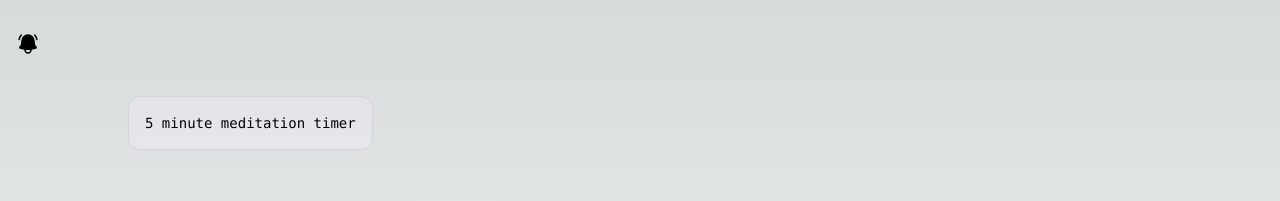
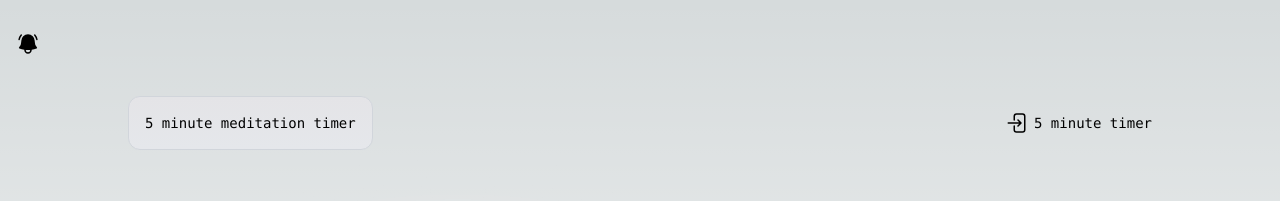
Before and after one commit to jbgf/5minutestimer, a Next.js app: page /5-minute-meditation-timer in a window 1280 px wide. Shown: the top 201 px of the page. Built offline with nearby package versions, Linux system fonts and the light colour scheme; no server answers.

Commit message:
feat: meditation 内页到首页

```diff
--- /dev/null
+++ b/app/components/home-icon.tsx
@@ -0,0 +1,8 @@
+'use client'
+import { ArrowRightEndOnRectangleIcon, HomeModernIcon } from "@heroicons/react/24/solid";
+
+export default function HomeIcon () {
+  return (
+    <ArrowRightEndOnRectangleIcon onClick={() => window.open('/', '_blank')} className="w-6  mr-1" />
+  )
+}
--- a/app/page.tsx
+++ b/app/page.tsx
@@ -9,6 +9,6 @@ dayjs.extend(duration);
 
 export default function Page() {
   return (
-    <Template />
+    <Template isHomePage />
   );
 }
--- a/app/server-component/template.tsx
+++ b/app/server-component/template.tsx
@@ -1,12 +1,15 @@
 import dayjs from "dayjs";
 import duration from 'dayjs/plugin/duration'
 import Timer from "../timer";
+import { HomeModernIcon } from "@heroicons/react/24/solid";
+import HomeIcon from "../components/home-icon";
 dayjs.extend(duration);
 
 interface IProps {
   type?: string;
   autoStart?: boolean
   src?: string;
+  isHomePage?: boolean;
 }
 
 export default function Template(props: IProps) {
@@ -16,7 +19,7 @@ export default function Template(props: IProps) {
         <h1 className="fixed left-0 top-0 flex w-full justify-center border-b border-gray-300 bg-gradient-to-b from-zinc-200 pb-6 pt-8 backdrop-blur-2xl dark:border-neutral-800 dark:bg-zinc-800/30 dark:from-inherit lg:static lg:w-auto  lg:rounded-xl lg:border lg:bg-gray-200 lg:p-4 lg:dark:bg-zinc-800/30">
           {`5 minute${props.type ? ` ${props.type}` : ''} timer`}
         </h1>
-
+        {!props.isHomePage && <span className="flex items-center cursor-pointer"><HomeIcon /> <a className="whitespace-nowrap" href="/" target="_blank" title="back to home page">5 minute timer</a></span>}
       </div>
 
       <div className="relative w-[365px] flex place-items-center before:absolute before:h-[300px] before:w-full sm:before:w-[480px] before:-translate-x-1/2 before:rounded-full before:bg-gradient-radial before:from-white before:to-transparent before:blur-2xl before:content-[''] after:absolute after:-z-20 after:h-[180px] after:w-full sm:after:w-[240px] after:translate-x-1/3 after:bg-gradient-conic after:from-sky-200 after:via-blue-200 after:blur-2xl after:content-[''] before:dark:bg-gradient-to-br before:dark:from-transparent before:dark:to-blue-700 before:dark:opacity-10 after:dark:from-sky-900 after:dark:via-[#0141ff] after:dark:opacity-40 before:lg:h-[360px]">
```
